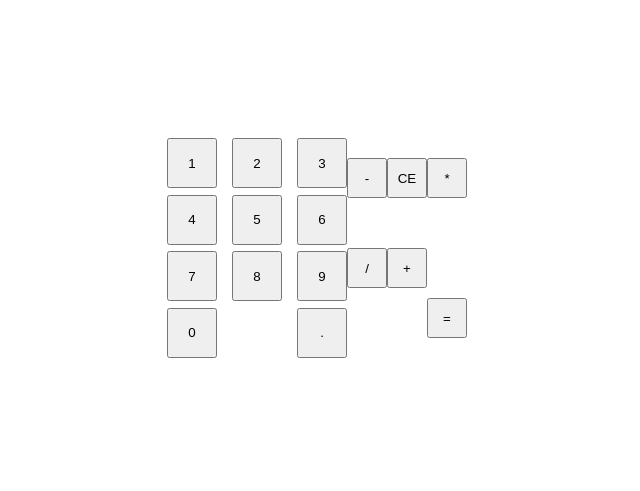
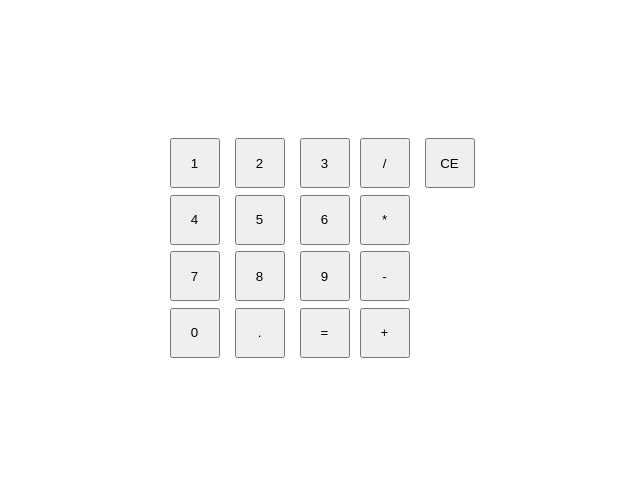
Before and after one commit to boxas112/Calculator, a plain HTML site: page index.html in a window 1280 px wide. Shown: the whole page, without its empty margins (73-713 px from the left). Drawn offline with Linux system fonts and the light colour scheme.

Commit message:
added all buttons and placed and spaced nicely

```diff
--- a/index.html
+++ b/index.html
@@ -21,14 +21,14 @@
             <button class="row-3 btn">9</button>
             <button class="row-4 btn">0</button>
             <button class="row-4 btn">.</button>
+            <button class="row-4 btn equals uibtn">=</button>
         </div>
         <div id="calc-ui">
+                <button class="devide uibtn">/</button>
+                <button class="multiply uibtn">*</button>
                 <button class="subtract uibtn">-</button>
+                <button class="add uibtn">+</button>
                 <button class="clear uibtn">CE</button>
-                <button class="multiply uibtn">*</button>
-                <button class="devide uibtn">/</button>
-                <button class="add uibtn">+</button>
-                <button class="equals uibtn">=</button>
         </div>
     </div>
 </body>
--- a/style.css
+++ b/style.css
@@ -14,10 +14,14 @@
     width: 98vh;
 }
 #calc-ui {
+    margin: 10px;
+    justify-content: space-between;
+    align-content: space-between;
     display:flex;
+    flex-direction: column;
     flex-wrap:wrap;
-    height:180px;
-    width:140px;
+    height:220px;
+    width:115px;
 }
 .row-1 {
 }
@@ -26,15 +30,14 @@
 .row-3 {
 }
 .row-4 {
-    align-self: center;
 }
 .btn {
     width: 50px;
     height: 50px;
 }
 .uibtn {
-    width:40px;
-    height:40px;
+    width:50px;
+    height:50px;
 }
 .add {
 
@@ -52,5 +55,4 @@
 
 }
 .equals {
-    align-self:flex-end;
 }
```
